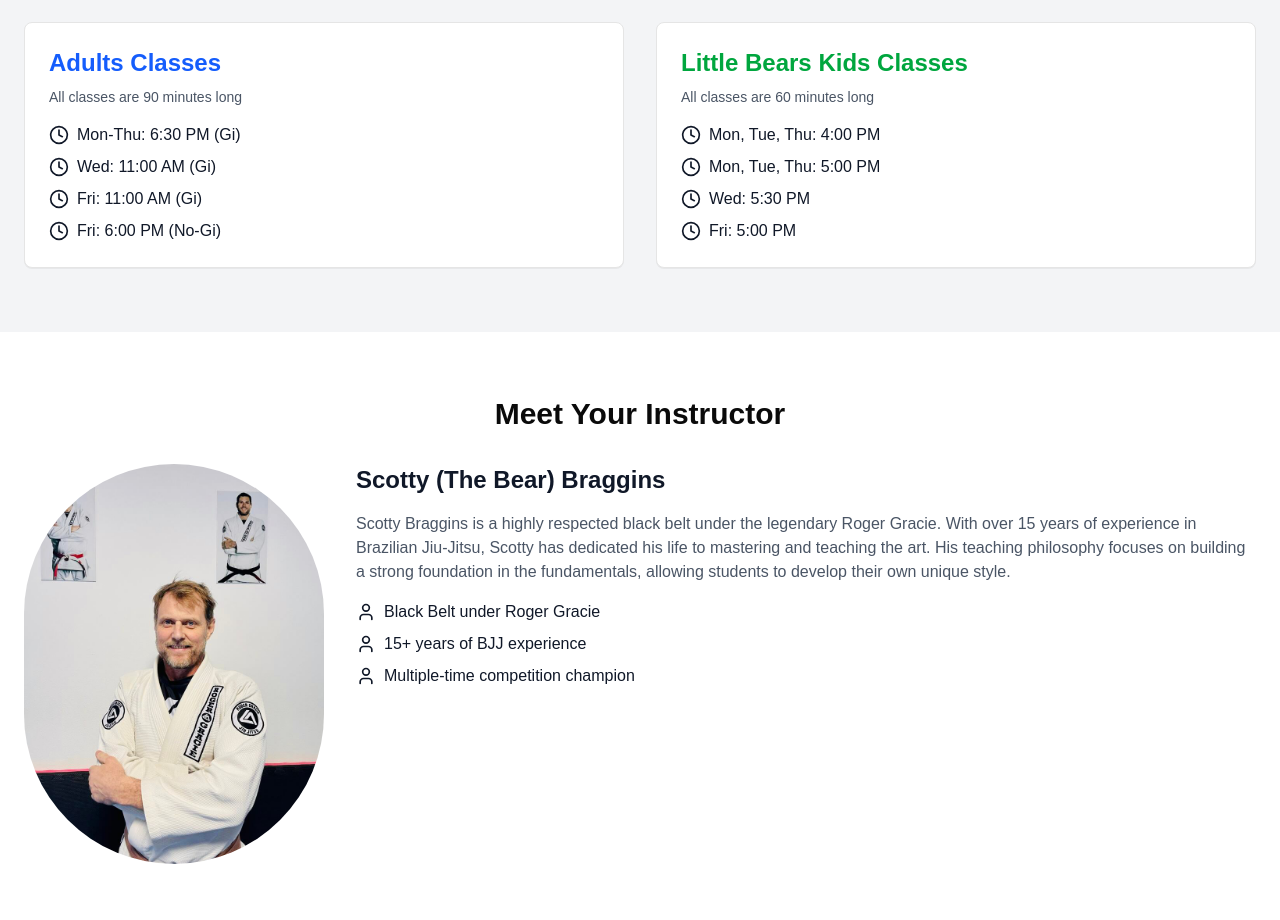
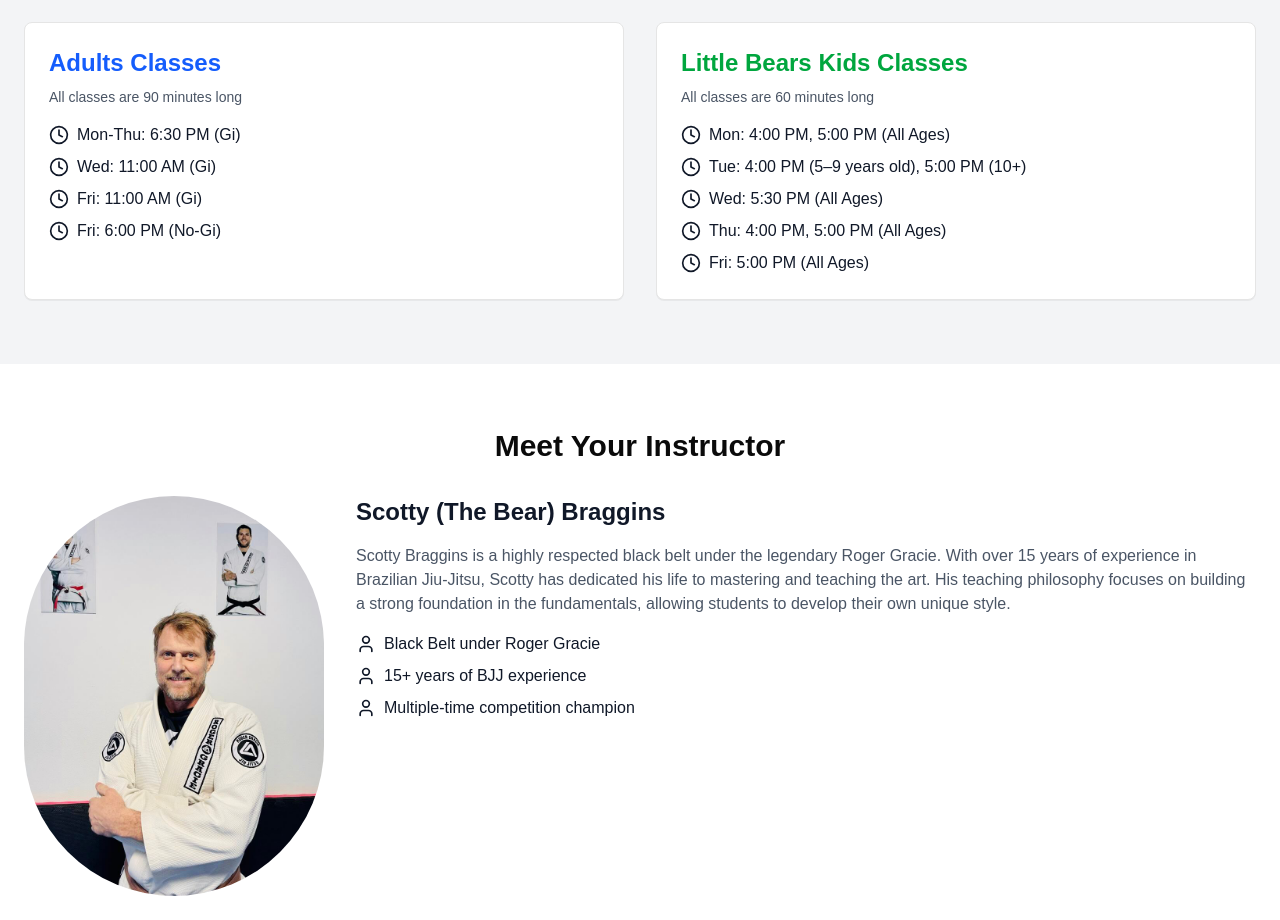
Before and after one commit to mderazon/bbjj, a Next.js app: page / in a window 1280 px wide. Shown: the part 1900-2820 px from the top of the page. Built offline with nearby package versions, Linux system fonts and the light colour scheme.

Commit message:
Update schedule times for kids classes

```diff
--- a/app/Schedule.tsx
+++ b/app/Schedule.tsx
@@ -75,7 +75,9 @@ export default function Schedule() {
                     aria-hidden="true"
                     size={20}
                   />{" "}
-                  <span className="text-gray-900">Mon, Tue, Thu: 4:00 PM</span>
+                  <span className="text-gray-900">
+                    Mon: 4:00 PM, 5:00 PM (All Ages)
+                  </span>
                 </li>
                 <li className="flex items-center">
                   <Clock
@@ -83,7 +85,9 @@ export default function Schedule() {
                     aria-hidden="true"
                     size={20}
                   />{" "}
-                  <span className="text-gray-900">Mon, Tue, Thu: 5:00 PM</span>
+                  <span className="text-gray-900">
+                    Tue: 4:00 PM (5–9 years old), 5:00 PM (10+)
+                  </span>
                 </li>
                 <li className="flex items-center">
                   <Clock
@@ -91,7 +95,7 @@ export default function Schedule() {
                     aria-hidden="true"
                     size={20}
                   />{" "}
-                  <span className="text-gray-900">Wed: 5:30 PM</span>
+                  <span className="text-gray-900">Wed: 5:30 PM (All Ages)</span>
                 </li>
                 <li className="flex items-center">
                   <Clock
@@ -99,7 +103,17 @@ export default function Schedule() {
                     aria-hidden="true"
                     size={20}
                   />{" "}
-                  <span className="text-gray-900">Fri: 5:00 PM</span>
+                  <span className="text-gray-900">
+                    Thu: 4:00 PM, 5:00 PM (All Ages)
+                  </span>
+                </li>
+                <li className="flex items-center">
+                  <Clock
+                    className="mr-2 text-gray-900"
+                    aria-hidden="true"
+                    size={20}
+                  />{" "}
+                  <span className="text-gray-900">Fri: 5:00 PM (All Ages)</span>
                 </li>
               </ul>
             </CardContent>
```
